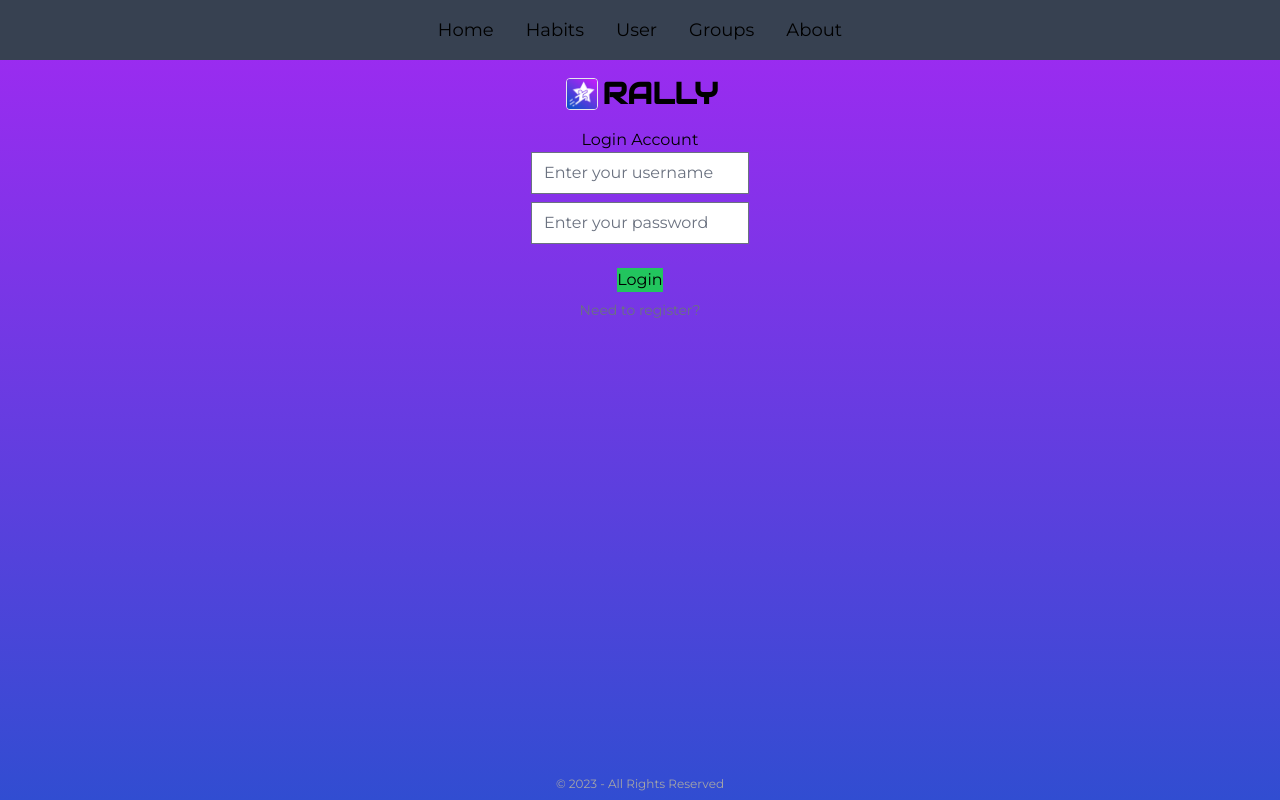
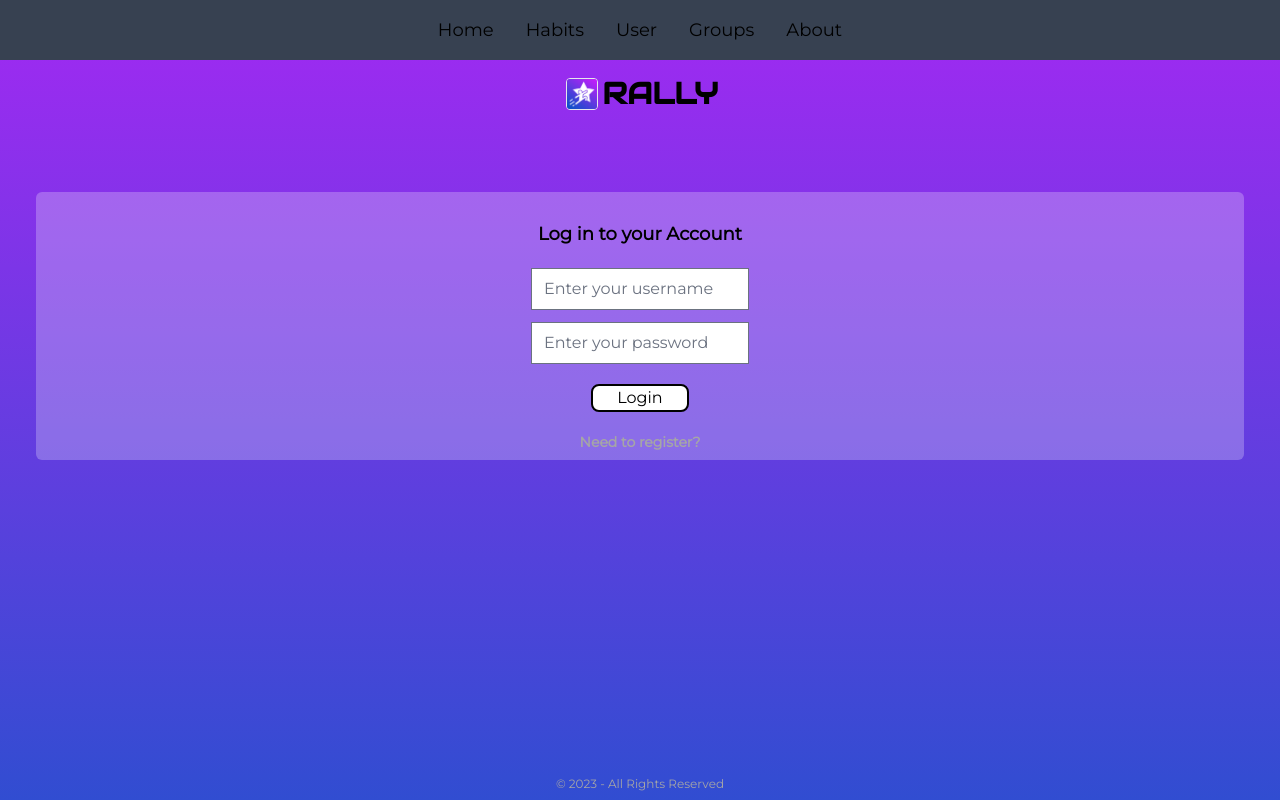
Before and after one commit to luksvrd/Rally, a React (Vite) app in the folder client/: page / in a window 1280 px wide. Built offline with nearby package versions, Linux system fonts and the light colour scheme.

Commit message:
WIP login styling

```diff
--- a/client/src/pages/login-register.jsx
+++ b/client/src/pages/login-register.jsx
@@ -4,11 +4,11 @@ import { Input } from "../components/form";
 export default function LoginRegister() {
   const [isRegistering, setIsRegistering] = useState(false);
   return (
-    <main>
-      <h2 className="text-center">
-        {isRegistering ? "Register a New Account" : "Login Account"}
+    <main className=" mx-9 my-20 rounded-md bg-white bg-opacity-25 py-2">
+      <h2 className="py-5 text-center text-lg font-bold">
+        {isRegistering ? "Register a New Account" : "Log in to your Account"}
       </h2>
-      <form className="flex flex-col items-center gap-y-2 px-4">
+      <form className="flex flex-col items-center gap-y-3 px-4">
         <Input
           type="text"
           label="Username"
@@ -36,7 +36,7 @@ export default function LoginRegister() {
         />
         <button
           type="submit"
-          className="button mt-4 bg-green-500 hover:bg-green-300"
+          className="my-2 rounded-lg border-2 border-black bg-white px-6"
         >
           {isRegistering ? "Register" : "Login"}
         </button>
@@ -45,7 +45,7 @@ export default function LoginRegister() {
           onClick={() => {
             setIsRegistering((prev) => !prev);
           }}
-          className="text-center text-sm text-gray-500 hover:text-gray-300"
+          className="text-center text-sm font-bold text-light-grey hover:scale-110"
         >
           {isRegistering ? "Already have an account?" : "Need to register?"}
         </button>
```
